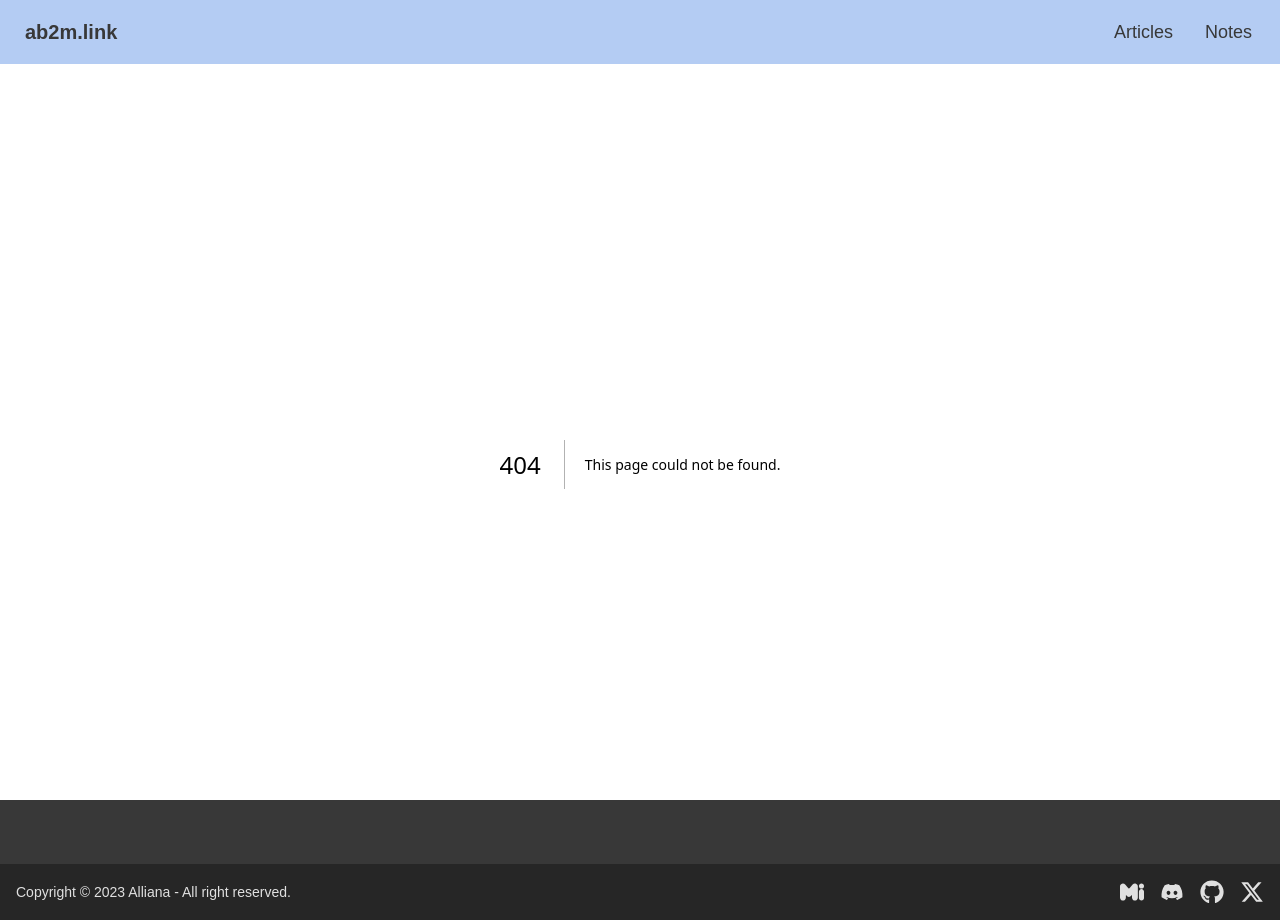
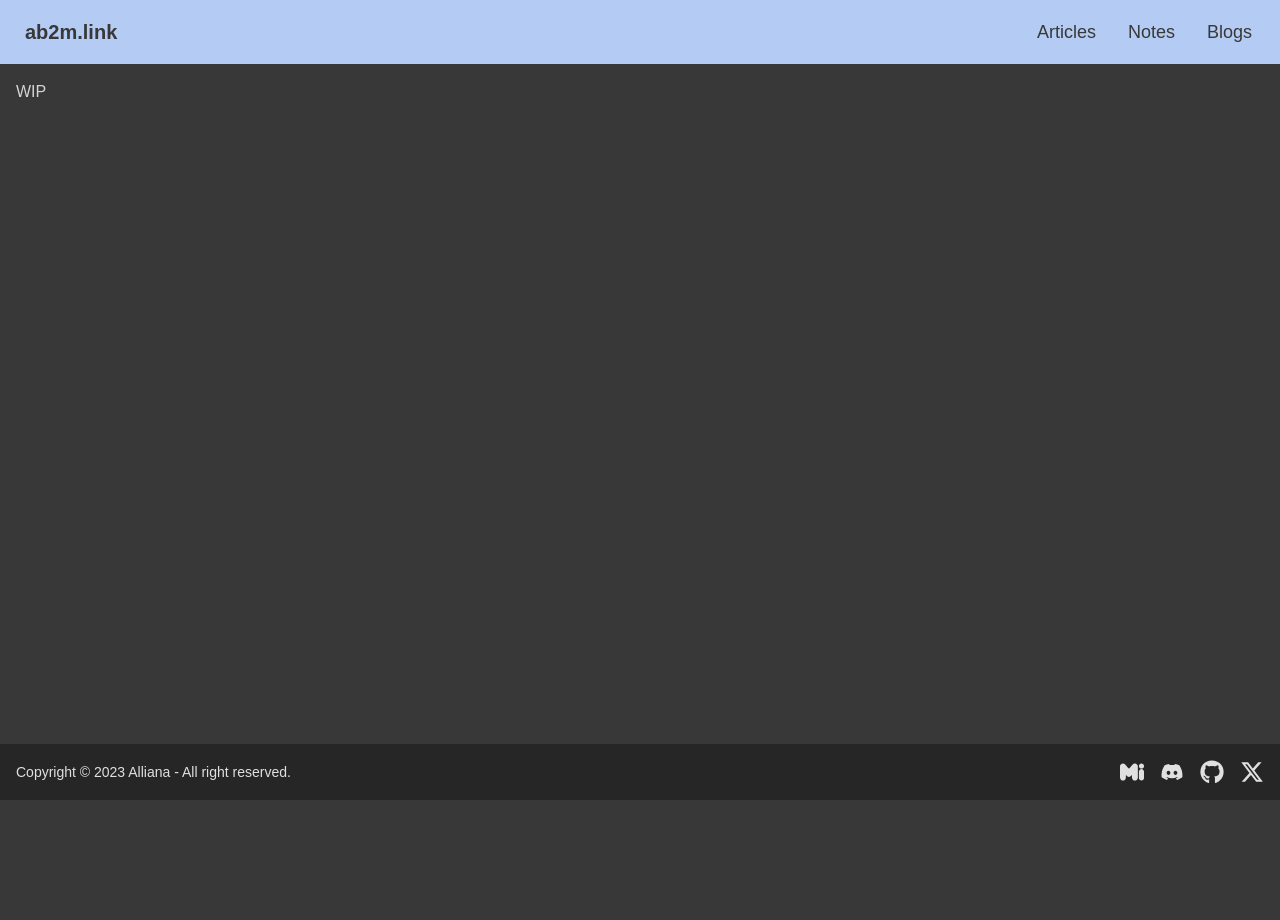
Before and after one commit to Allianaab2m/ab2m.link, a Next.js app: page /blogs in a window 1280 px wide. Before the commit this address had no page. After the commit the page ends 800 px from the top, so only its background shows below. Built offline with nearby package versions, Linux system fonts and the light colour scheme; a web font is replaced by a local one.

Commit message:
fix navbar

```diff
--- /dev/null
+++ b/src/app/blogs/page.tsx
@@ -0,0 +1,9 @@
+const BlogsPage = () => {
+  return (
+    <div>
+      WIP
+    </div>
+  )
+}
+
+export default BlogsPage
--- a/src/components/Navbar.tsx
+++ b/src/components/Navbar.tsx
@@ -10,6 +10,7 @@ const Navbar = () => {
         <ul className="menu menu-horizontal px-1">
           <li><Link href="/articles" className="text-lg">Articles</Link></li>
           <li><Link href="/notes" className="text-lg">Notes</Link></li>
+          <li><Link href="/blogs" className="text-lg">Blogs</Link></li>
         </ul>
       </div>
     </div>
```
